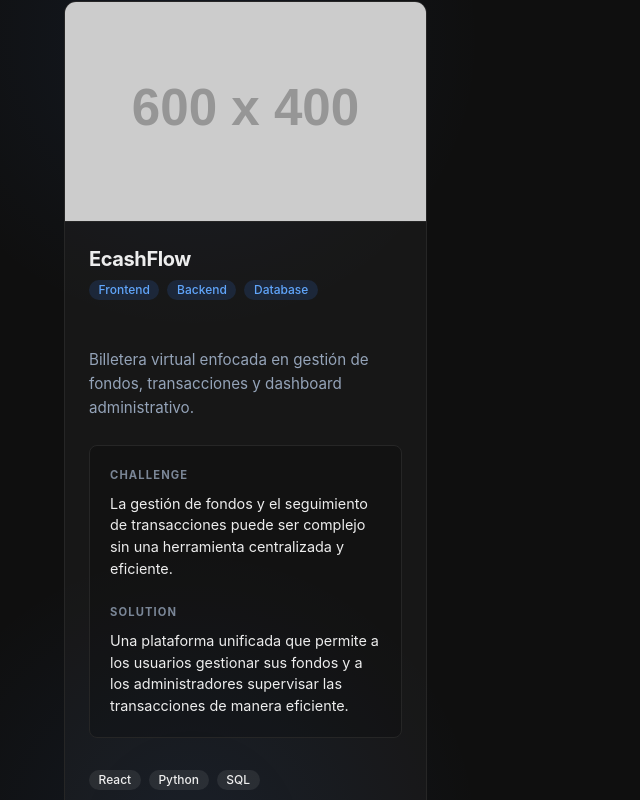
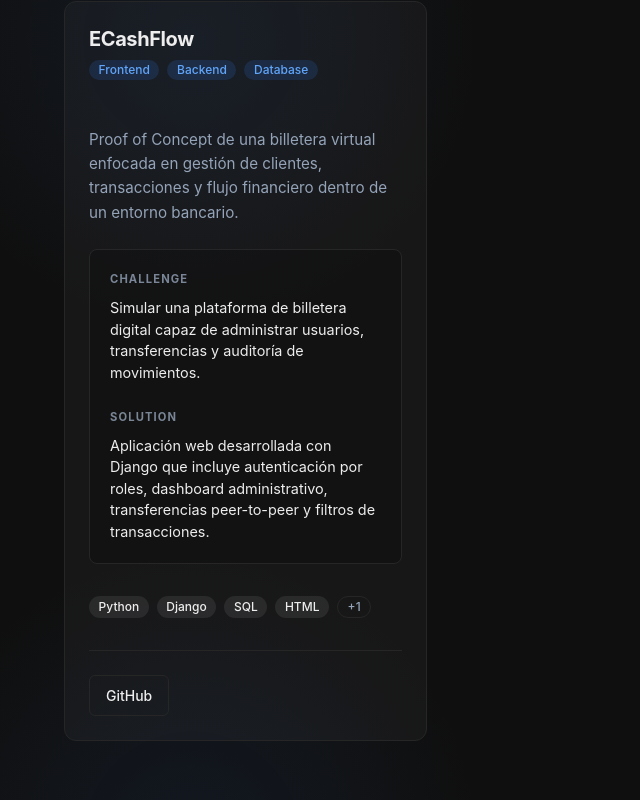
Before and after one commit to Maxi4708/portfolio-fullstack, a React (Vite) app: page / in a window 1280 px wide. Shown: the part 2760-3560 px from the top of the page, without its empty margins (0-640 px from the left). Built offline with nearby package versions, Linux system fonts and the light colour scheme.

Commit message:
repair working version

```diff
--- a/src/components/ui/ProjectCard.jsx
+++ b/src/components/ui/ProjectCard.jsx
@@ -5,6 +5,7 @@ import Badge from './Badge';
 export default function ProjectCard({ project }) {
     return (
         <div className={styles.card}>
+            {project.images && project.images.thumbnail && (
                 <div className={styles.imageContainer}>
                     <img
                         src={project.images.thumbnail}
@@ -12,12 +13,13 @@ export default function ProjectCard({ project }) {
                         className={styles.image}
                     />
                 </div>
+            )}
             <div className={styles.content}>
                 <div className={styles.header}>
                     <h3 className={styles.title}>{project.title}</h3>
 
                     <div className={styles.tags}>
-                        {project.architecture.map(tag => (
+                        {project.architecture && project.architecture.map(tag => (
                             <Badge key={tag} variant="primary">
                                 {tag}
                             </Badge>
@@ -25,48 +27,48 @@ export default function ProjectCard({ project }) {
                     </div>
                 </div>
 
-                <p className={styles.description}>{project.shortDescription}</p>
+                <p className={styles.description}>{project.description || project.shortDescription}</p>
 
                 <div className={styles.detailsGrid}>
                     <div className={styles.detailItem}>
                         <span className={styles.detailLabel}>Challenge</span>
-                        <p className={styles.detailText}>{project.problemStatement}</p>
+                        <p className={styles.detailText}>{project.problem || project.problemStatement}</p>
                     </div>
                     <div className={styles.detailItem}>
                         <span className={styles.detailLabel}>Solution</span>
-                        <p className={styles.detailText}>{project.solutionOverview}</p>
+                        <p className={styles.detailText}>{project.solution || project.solutionOverview}</p>
                     </div>
                 </div>
 
                 <div className={styles.tags}>
-                    {project.technologies.slice(0, 4).map(tech => (
+                    {project.technologies && project.technologies.slice(0, 4).map(tech => (
                         <Badge key={tech} variant="default">{tech}</Badge>
                     ))}
-                    {project.technologies.length > 4 && (
+                    {project.technologies && project.technologies.length > 4 && (
                         <Badge variant="outline">+{project.technologies.length - 4}</Badge>
                     )}
                 </div>
 
                 <div className={styles.footer}>
-                    {project.links.github && (
+                    {(project.github || (project.links && project.links.github)) && (
                         <Button
-                            href={project.links.github}
+                            href={project.github || project.links.github}
                             variant="outline"
                             className={styles.buttonSmall}
                         >
                             GitHub
                         </Button>
                     )}
-                    {project.links.live && (
+                    {(project.demo || (project.links && project.links.live)) && (
                         <Button
-                            href={project.links.live}
+                            href={project.demo || project.links.live}
                             variant="primary"
                             className={styles.buttonSmall}
                         >
                             Live Demo
                         </Button>
                     )}
-                    {project.links.docs && (
+                    {project.links && project.links.docs && (
                         <Button
                             href={project.links.docs}
                             variant="ghost"
--- a/src/data/projects.js
+++ b/src/data/projects.js
@@ -29,21 +29,17 @@
 
 /** @type {Project[]} */
 export const projects = [
-    {
-        id: "ecashflow",
-        title: "EcashFlow",
-        shortDescription: "Billetera virtual enfocada en gestión de fondos, transacciones y dashboard administrativo.",
-        fullDescription: "EcashFlow es una billetera virtual diseñada para simplificar la gestión de fondos y transacciones. Incluye un dashboard administrativo para el seguimiento detallado de operaciones.",
-        technologies: ["React", "Python", "SQL"],
-        architecture: ["Frontend", "Backend", "Database"],
-        problemStatement: "La gestión de fondos y el seguimiento de transacciones puede ser complejo sin una herramienta centralizada y eficiente.",
-        solutionOverview: "Una plataforma unificada que permite a los usuarios gestionar sus fondos y a los administradores supervisar las transacciones de manera eficiente.",
-        architectureDetails: "Frontend en React interactuando con un Backend en Python y base de datos SQL.",
-        links: {
-            github: "https://github.com",
-        },
-        images: {
-            thumbnail: "https://placehold.co/600x400/1a1a1a/FFF?text=EcashFlow",
-        },
-    },
+  {
+    title: "ECashFlow",
+    description:
+      "Proof of Concept de una billetera virtual enfocada en gestión de clientes, transacciones y flujo financiero dentro de un entorno bancario.",
+    problem:
+      "Simular una plataforma de billetera digital capaz de administrar usuarios, transferencias y auditoría de movimientos.",
+    solution:
+      "Aplicación web desarrollada con Django que incluye autenticación por roles, dashboard administrativo, transferencias peer-to-peer y filtros de transacciones.",
+    technologies: ["Python", "Django", "SQL", "HTML", "CSS"],
+    architecture: ["Frontend", "Backend", "Database"],
+    github: "https://github.com/Maxi4708/ECashFlow",
+    demo: ""
+  }
 ];
```
Lines whose indentation alone changed are shown as unchanged.
